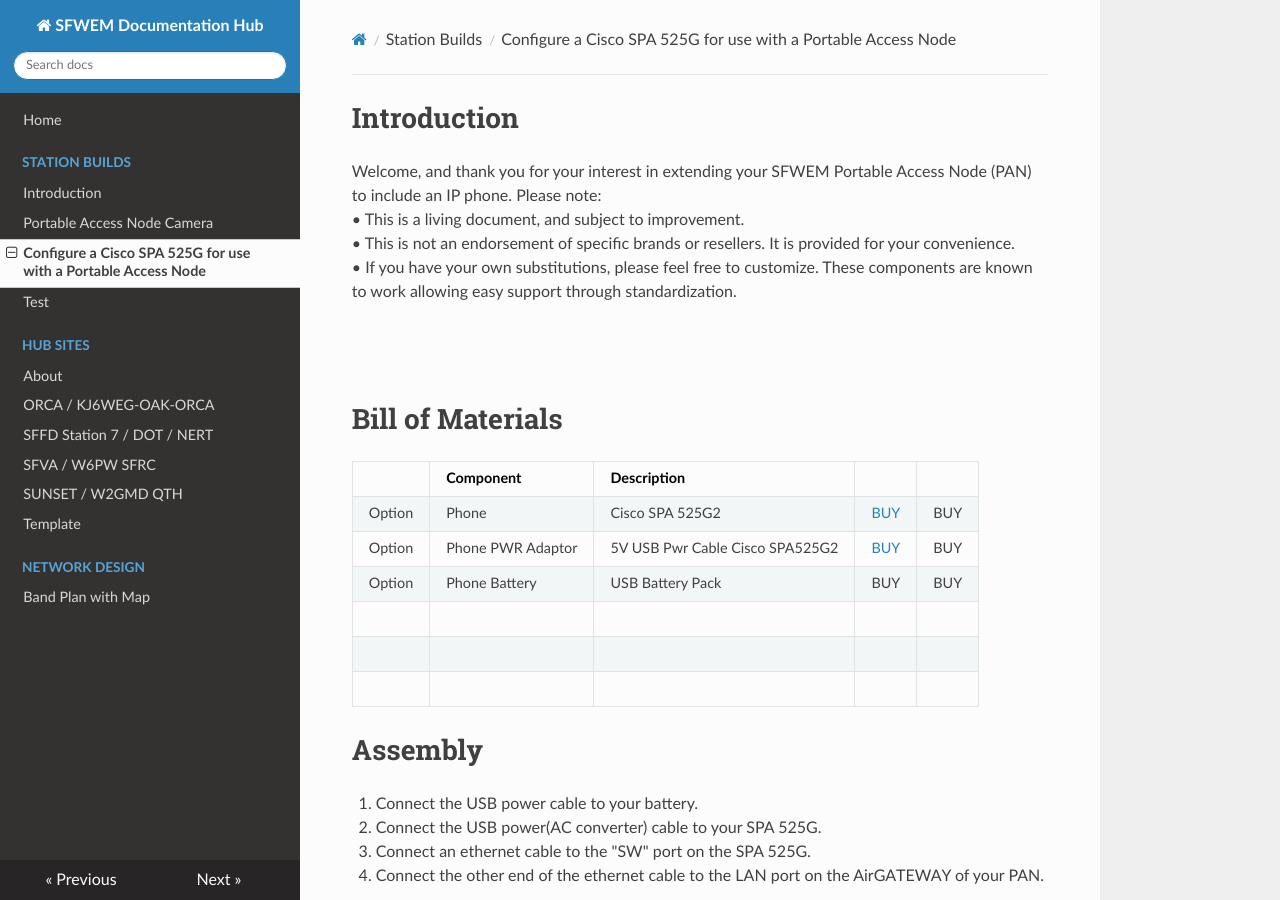
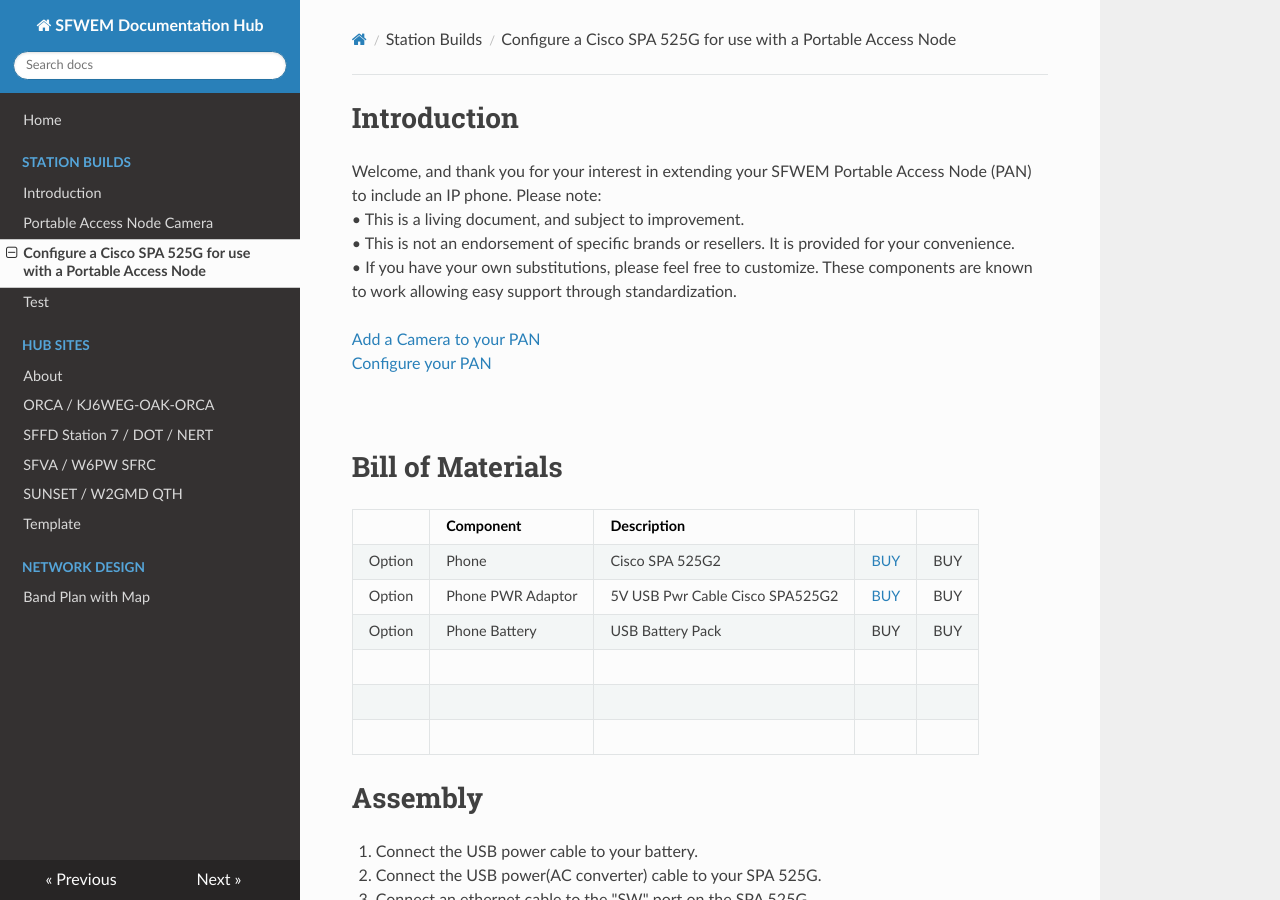
Before and after one commit to sfwem/SFWEM-Docs, an MkDocs documentation site: the page built from docs/Station_Builds/PAN_Cisco_Phone_SPA_525G2.md, in a window 1280 px wide and 900 px high. Built offline with MkDocs 1.6.1, drawn with Linux system fonts in a browser that asks for light colours; nearby versions of some CDN libraries.

Commit message:
Added links to other guides inside te Cisco SPA instructions

```diff
--- a/docs/Station_Builds/PAN_Cisco_Phone_SPA_525G2.md
+++ b/docs/Station_Builds/PAN_Cisco_Phone_SPA_525G2.md
@@ -7,6 +7,8 @@
 •	This is not an endorsement of specific brands or resellers. It is provided for your convenience.<br>
 •	If you have your own substitutions, please feel free to customize. These components are known to work allowing easy support through standardization.<br>
 <br>
+[Add a Camera to your PAN](PAN_Camera.md)<BR>
+[Configure your PAN](PAN_1.0.md)<BR>
 <br>
 <br>
 # Bill of Materials
```
